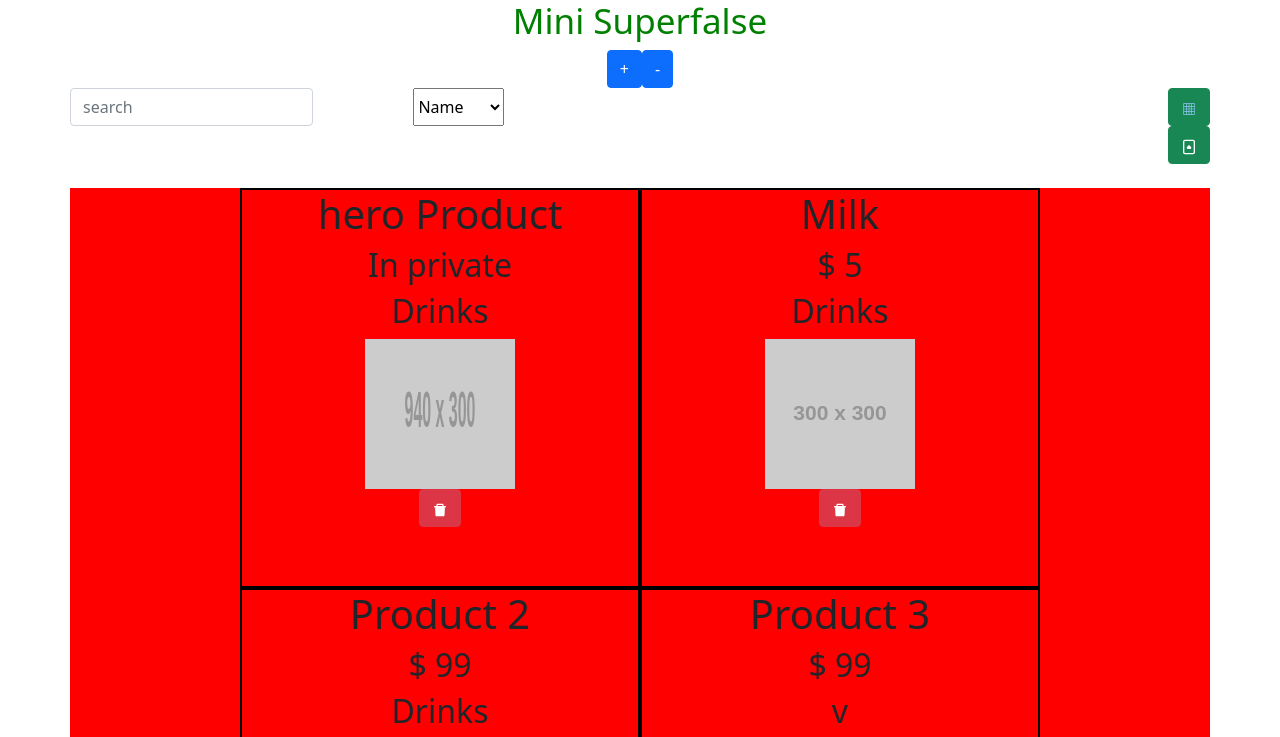
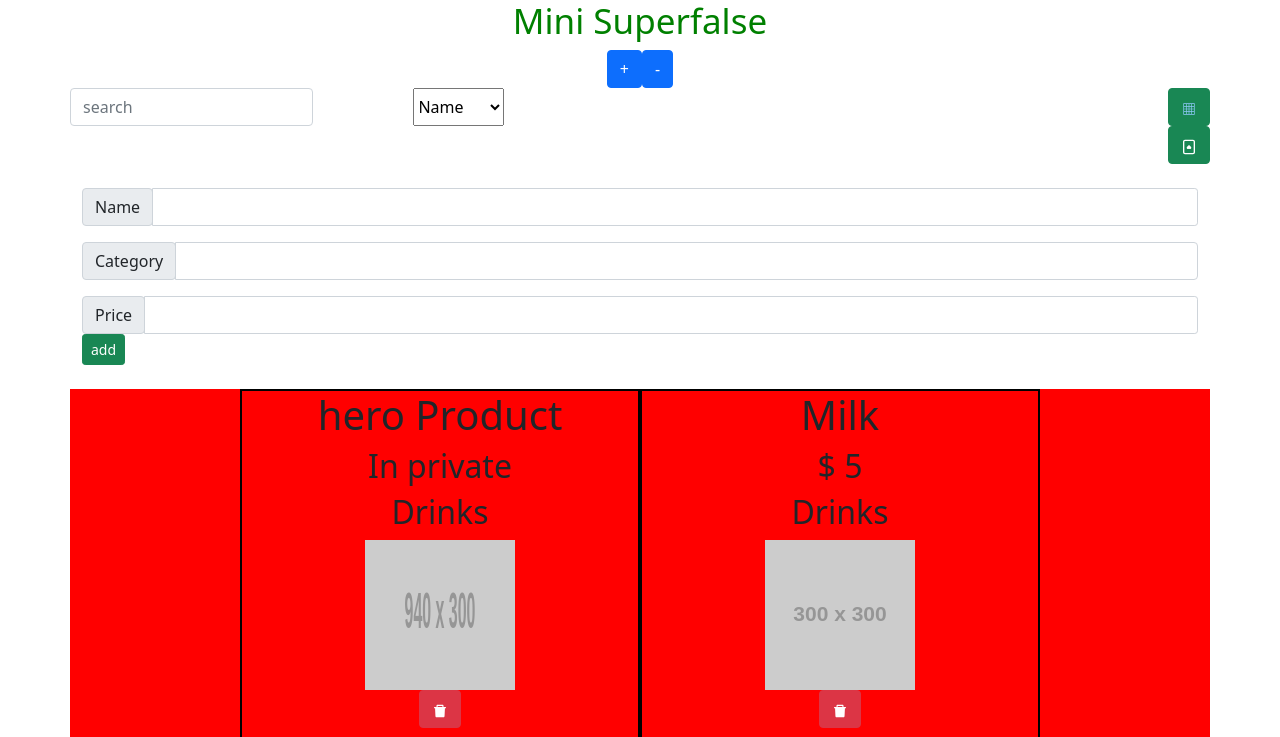
Before and after one commit to galamo/react_72, a React (Create React App) app in the folder super-market-ts/: page / in a window 1280 px wide. Shown: the top 737 px of the page. Built offline with nearby package versions, Linux system fonts and the light colour scheme; grey boxes are pictures that could not be loaded.

Commit message:
hook-usestate

```diff
--- a/super-market-ts/src/App.tsx
+++ b/super-market-ts/src/App.tsx
@@ -60,6 +60,41 @@ const data = [{
   "image": "http://placehold.it/300x300/999/CCC"
 }]
 
+
+function AddProduct(props: { addProduct: Function }) {
+  const [name, setName] = useState("")
+  const [category, setCategory] = useState("")
+  const [price, setPrice] = useState("")
+
+  return <div className='mb-4'>
+    <div className="input-group input-group-sm mb-3">
+      <div className="input-group-prepend">
+        <span className="input-group-text" id="inputGroup-sizing-sm">Name</span>
+      </div>
+      <input type="text" onChange={(e) => { setName(e.target.value) }} className="form-control" aria-label="Small" aria-describedby="inputGroup-sizing-sm" />
+    </div>
+
+    <div className="input-group mb-3">
+      <div className="input-group-prepend">
+        <span className="input-group-text" id="inputGroup-sizing-sm">Category</span>
+      </div>
+      <input type="text" onChange={(e) => { setCategory(e.target.value) }} className="form-control" aria-label="Small" aria-describedby="inputGroup-sizing-sm" />
+    </div>
+
+    <div className="input-group input-group-sm">
+      <div className="input-group-prepend">
+        <span className="input-group-text" id="inputGroup-sizing-sm">Price</span>
+      </div>
+      <input type="text" onChange={(e) => { setPrice(e.target.value) }} className="form-control" aria-label="Small" aria-describedby="inputGroup-sizing-sm" />
+    </div>
+    <div className="input-group input-group-sm">
+      <button className='btn btn-success' onClick={() => {
+        props.addProduct({ name, price, detail: category, id: `${name}_${Math.ceil(Math.random() * 1000)}` })
+      }} > add</button>
+    </div>
+
+  </div>
+}
 
 function SearchBy(props: { onSearchByChanage: Function }) {
   const { onSearchByChanage } = props;
@@ -131,6 +166,12 @@ function ProductsPage() {
         <div className={`col-1 align-self-end ${css.viewButtons}`} >
           <ViewButtons setIsTableView={setIsTableView} />
         </div>
+      </div>
+      <div className="row">
+        <AddProduct addProduct={(productObject: any) => {
+          console.log(productObject)
+          setProductsGlobal([...productsGlobal, productObject])
+        }} />
       </div>
       <div className="row" style={{ background: "red" }}>
         <TableView />
```
Also changed, not shown: 1 other file (tests, documents, lock files or other folders).
